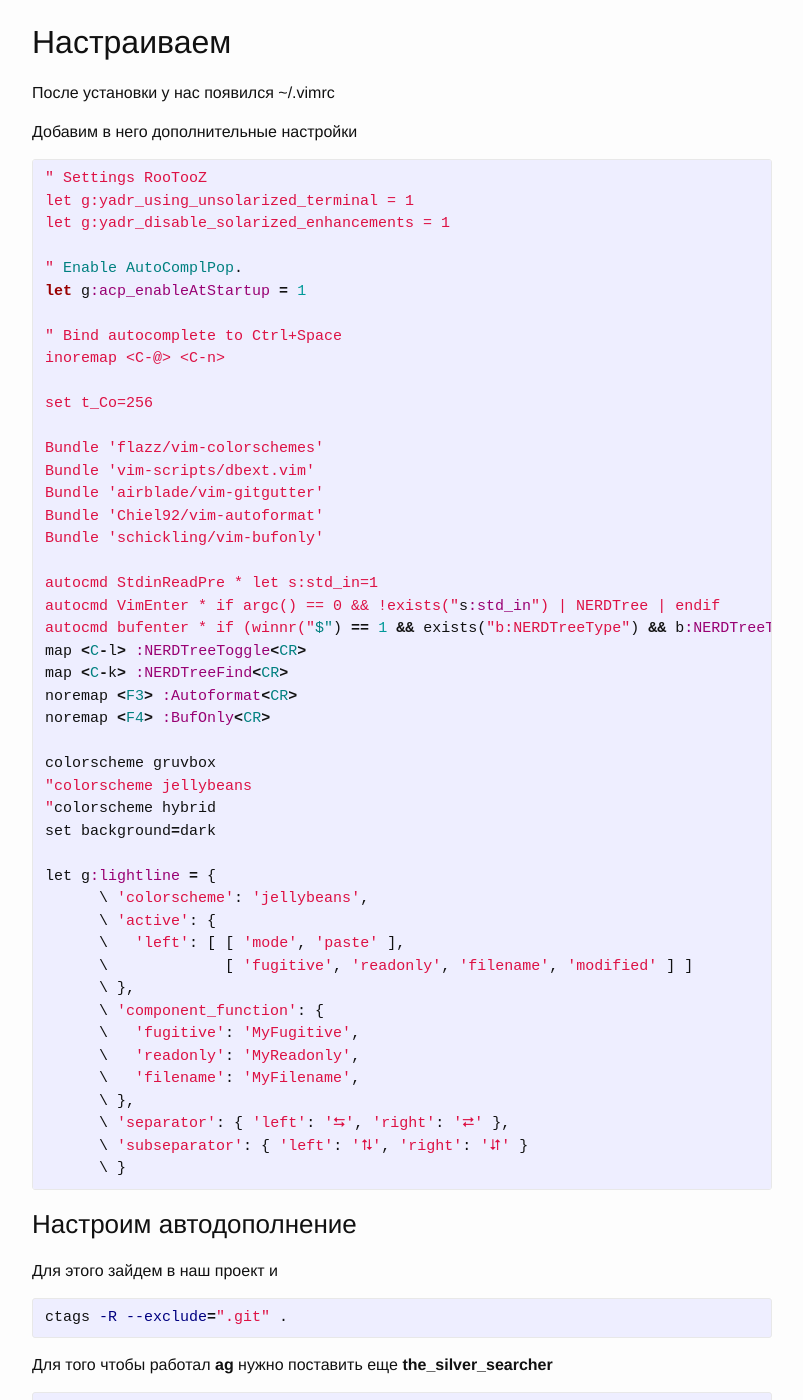
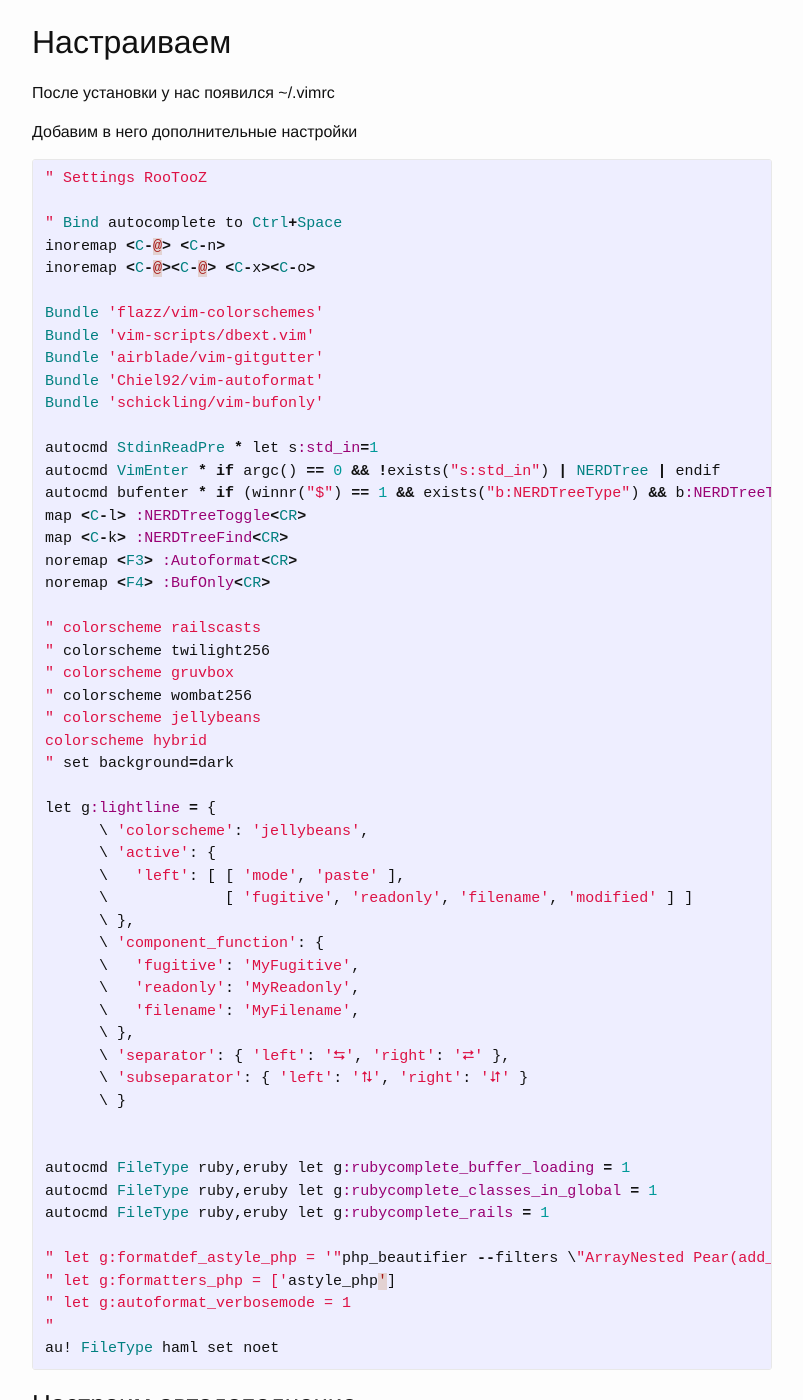
Before and after one commit to RooTooZ/rootooz.github.io, a Jekyll site: the page built from _posts/2015-04-05-vim-for-ror-and-php.markdown, in a window 1280 px wide and 1400 px high, scrolled down 1493 px. Shown: the whole window, without its empty margins (238-1041 px from the left). Built offline with Jekyll 4.4.1, drawn with Linux system fonts in a browser that asks for light colours.

Commit message:
Changes to be committed: 	modified:   _posts/2015-04-05-vim-for-ror-and-php.markdown

```diff
--- a/_posts/2015-04-05-vim-for-ror-and-php.markdown
+++ b/_posts/2015-04-05-vim-for-ror-and-php.markdown
@@ -77,16 +77,10 @@ gem install bundler
 
 {% highlight ruby %}
 " Settings RooTooZ
-let g:yadr_using_unsolarized_terminal = 1
-let g:yadr_disable_solarized_enhancements = 1
-
-" Enable AutoComplPop.
-let g:acp_enableAtStartup = 1
 
 " Bind autocomplete to Ctrl+Space
 inoremap <C-@> <C-n>
-
-set t_Co=256
+inoremap <C-@><C-@> <C-x><C-o>
 
 Bundle 'flazz/vim-colorschemes'
 Bundle 'vim-scripts/dbext.vim'
@@ -102,10 +96,13 @@ map <C-k> :NERDTreeFind<CR>
 noremap <F3> :Autoformat<CR>
 noremap <F4> :BufOnly<CR>
 
-colorscheme gruvbox
-"colorscheme jellybeans
-"colorscheme hybrid
-set background=dark
+" colorscheme railscasts
+" colorscheme twilight256
+" colorscheme gruvbox
+" colorscheme wombat256
+" colorscheme jellybeans
+colorscheme hybrid
+" set background=dark
 
 let g:lightline = {
       \ 'colorscheme': 'jellybeans',
@@ -122,6 +119,16 @@ let g:lightline = {
       \ 'subseparator': { 'left': '⮁', 'right': '⮃' }
       \ }
 
+
+autocmd FileType ruby,eruby let g:rubycomplete_buffer_loading = 1
+autocmd FileType ruby,eruby let g:rubycomplete_classes_in_global = 1
+autocmd FileType ruby,eruby let g:rubycomplete_rails = 1
+
+" let g:formatdef_astyle_php = '"php_beautifier --filters \"ArrayNested Pear(add_header=php)\""'
+" let g:formatters_php = ['astyle_php']
+" let g:autoformat_verbosemode = 1
+"
+au! FileType haml set noet
 {% endhighlight %}
 
 ### Настроим автодополнение
```
